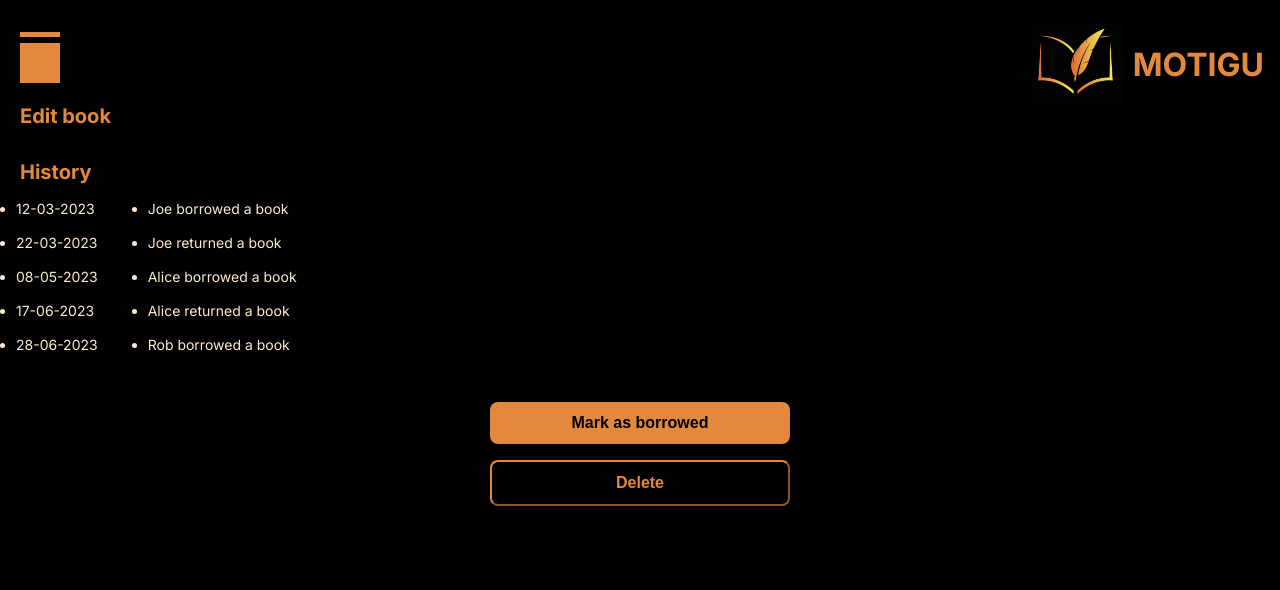
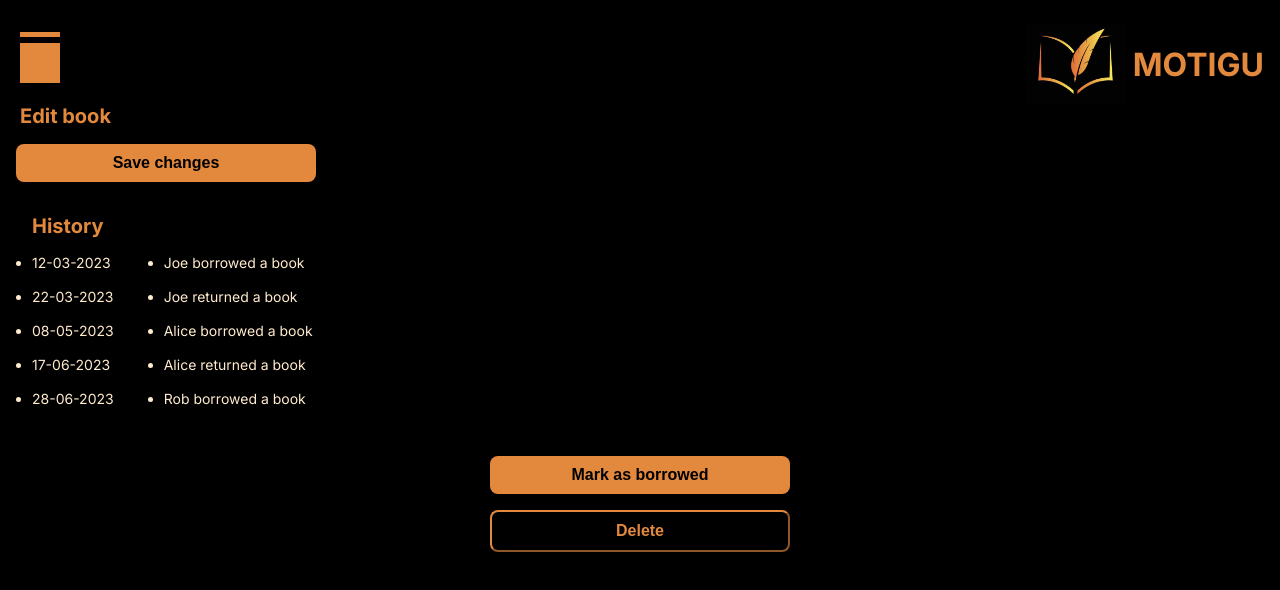
Before and after one commit to KubaC701/library-webiste, a React (Vite) app: page /manage-books/1 in a window 1280 px wide. Shown: the top 590 px of the page. Built offline with nearby package versions, Linux system fonts and the light colour scheme; sample sign-in values are in the browser's storage.

Commit message:
Class edit-book-edition_form was added

```diff
--- a/src/components/EditBook/EditBookEdition.jsx
+++ b/src/components/EditBook/EditBookEdition.jsx
@@ -5,7 +5,11 @@ const EditBookEdition = () => {
         <div>
           <h1 className="edit-book-edition_h1">Edit book</h1>
         </div>
-        <form></form>
+        <form className="edit-book-edition_form">
+          <button type="submit" className="edit-book-edition_save-changes">
+            Save changes
+          </button>
+        </form>
       </div>
     </main>
   );
--- a/src/components/EditBook/edit-book.css
+++ b/src/components/EditBook/edit-book.css
@@ -10,6 +10,25 @@
   color: var(--color-primary);
 }
 
+.edit-book-edition_form {
+  display: flex;
+  flex-direction: column;
+}
+
+.edit-book-edition_save-changes {
+  background-color: var(--color-primary);
+  border-radius: 8px;
+  padding: 10px;
+  width: 100%;
+  min-width: 100px;
+  max-width: 300px;
+  border: none;
+  margin-bottom: 16px;
+  font-size: 16px;
+  font-weight: 700;
+  justify-self: center;
+}
+
 .edit-book-action_container {
   padding: 16px;
   display: flex;
@@ -20,7 +39,7 @@
 .edit-book-action_borrowed {
   background-color: var(--color-primary);
   border-radius: 8px;
-  padding: 12px;
+  padding: 10px;
   width: 100%;
   min-width: 100px;
   max-width: 300px;
@@ -36,7 +55,7 @@
   border-color: var(--color-primary);
   background-color: black;
   border-radius: 8px;
-  padding: 12px;
+  padding: 10px;
   width: 100%;
   min-width: 100px;
   max-width: 300px;
@@ -46,13 +65,12 @@
 }
 
 .edit-book-history_container {
-  padding: 16px 0;
+  padding: 16px 16px;
   display: flex;
   flex-direction: column;
 }
 
 .edit-book-history_h2 {
-  margin-left: 4px;
   font-size: 20px;
   color: var(--color-primary);
   margin-bottom: 16px;
```
